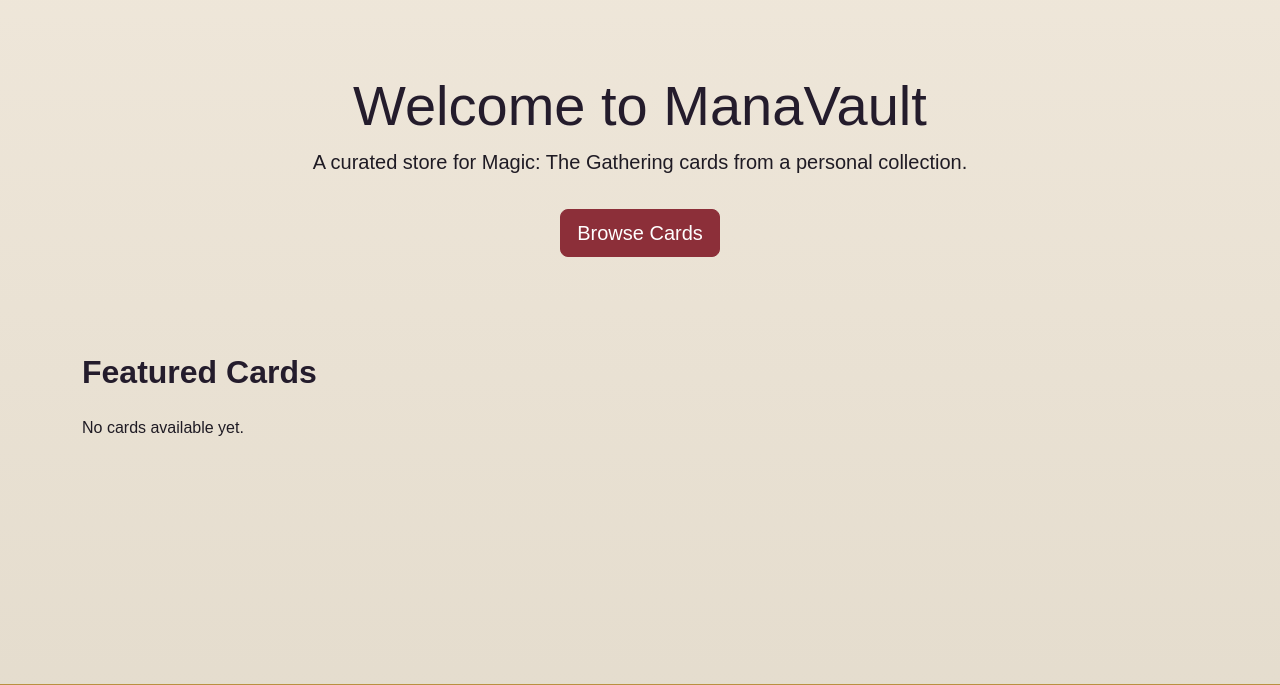
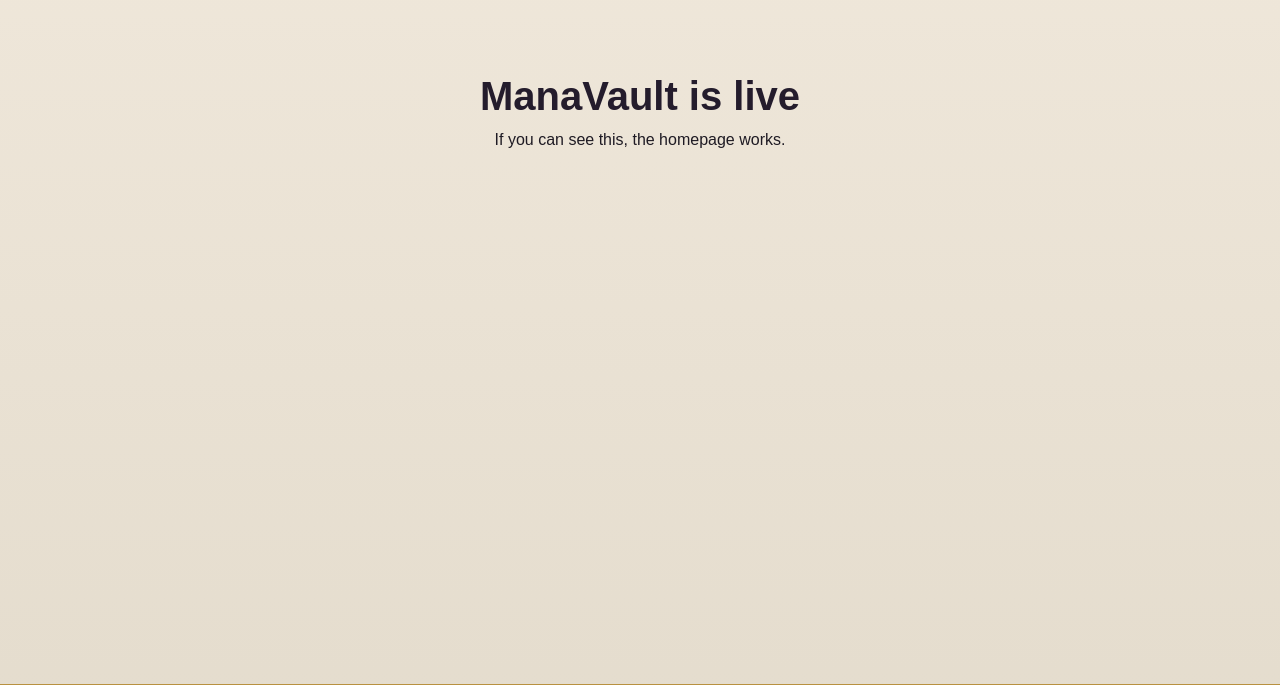
Before and after one commit to Dmolloy/manaVault, a Django app: template templates/home/index.html in a window 1280 px wide. Shown: the part 58-743 px from the top of the page. Run offline with Django 5.2, Linux system fonts and the light colour scheme; the template is opened without the code that fills it, so the values that code supplies are empty.

Commit message:
Temporarily simplify homepage for Heroku debugging

```diff
--- a/templates/home/index.html
+++ b/templates/home/index.html
@@ -3,36 +3,8 @@
 {% block extra_title %}Home | ManaVault{% endblock %}
 
 {% block content %}
-<div class="text-center py-5">
-    <h1 class="display-4">Welcome to ManaVault</h1>
-    <p class="lead">A curated store for Magic: The Gathering cards from a personal collection.</p>
-    <a href="{% url 'cards' %}" class="btn btn-primary btn-lg mt-3">Browse Cards</a>
+<div class="py-5 text-center">
+    <h1>ManaVault is live</h1>
+    <p>If you can see this, the homepage works.</p>
 </div>
-
-<section class="mt-5">
-    <h2 class="mb-4">Featured Cards</h2>
-
-    <div class="row">
-        {% for card in featured_cards %}
-            <div class="col-md-4 mb-4">
-                <a href="{% url 'card_detail' card.id %}" class="text-decoration-none text-dark">
-                    <div class="card h-100 shadow-sm clickable-card">
-                        {% if card.image %}
-                            <img src="{{ card.image.url }}" class="card-img-top" alt="{{ card.name }}">
-                        {% endif %}
-                        <div class="card-body">
-                            <h5 class="card-title">{{ card.name }}</h5>
-                            <p class="card-text mb-1"><strong>Set:</strong> {{ card.set_name }}</p>
-                            <p class="card-text mb-1"><strong>Rarity:</strong> {{ card.get_rarity_display }}</p>
-                            <p class="card-text mb-1"><strong>Condition:</strong> {{ card.get_condition_display }}</p>
-                            <p class="fw-bold">€{{ card.price }}</p>
-                        </div>
-                    </div>
-                </a>
-            </div>
-        {% empty %}
-            <p>No cards available yet.</p>
-        {% endfor %}
-    </div>
-</section>
 {% endblock %}
```
Also changed, not shown: home/views.py (+2 -21 lines).
